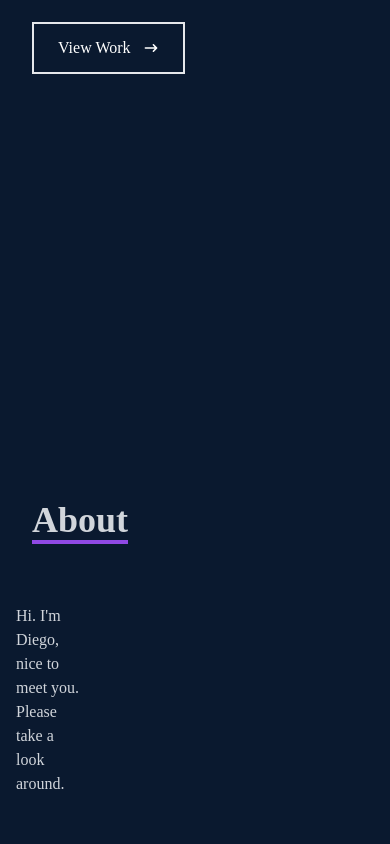
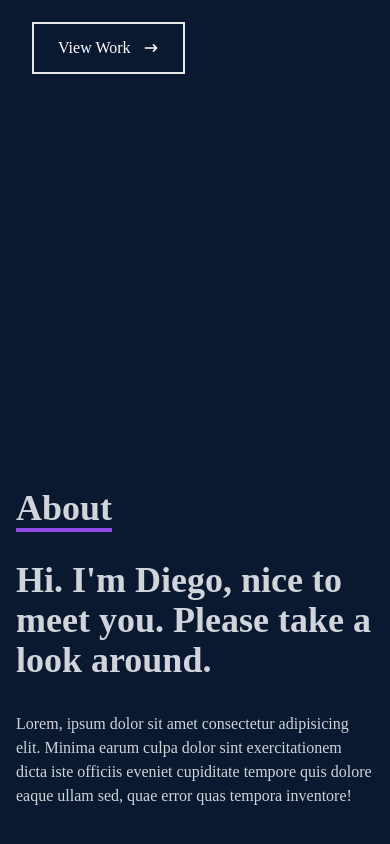
Before and after one commit to diegocallegari96/portfolio-app-react, a React (Create React App) app: page / in a window 390 px wide. Shown: the part 618-1462 px from the top of the page. Built offline with nearby package versions, Linux system fonts and the light colour scheme.

Commit message:
about doneishhhh

```diff
--- a/src/components/About.jsx
+++ b/src/components/About.jsx
@@ -5,18 +5,24 @@ const About = () => {
     <div name='about' className='w-full h-screen bg-[#0a192f] text-gray-300'>
         <div className='flex flex-col justify-center items-center w-full h-full'>
             <div className='max-w-[1000px] w-full px-4 grid grid-cols-2 gap-8'>
-                <div className='sm:text-right pb-8 pl-4'>
-                    <p className='text-4xl font-bold inline border-b-4 border-[#9049e4]'>About</p>
+                <div className='sm:text-right pb-8'>
+                    <p className='text-4xl font-bold inline border-b-4 border-[#9049e4]'>
+                        About
+                    </p>
+                </div>
+                <div></div>
+                </div>
+            <div className='max-w-[1000px] w-full grid sm:grid-cols-2 gap-8 px-4'>
+                <div className='sm:text-right text-4xl font-bold'>
+                    <p>Hi. I'm Diego, nice to meet you. Please take a look around.</p>
                 </div>
                 <div>
+                    <p> Lorem, ipsum dolor sit amet consectetur adipisicing elit.
+                         Minima earum culpa dolor sint exercitationem dicta iste officiis
+                         eveniet cupiditate tempore quis dolore eaque ullam sed, quae error quas tempora inventore!</p>
+                </div>
+            </div>
 
-                </div>
-            <div className='max-w-[1000px] w-full grid grid-cols-2 gap-8'>
-    <div>
-        <p>Hi. I'm Diego, nice to meet you. Please take a look around.</p>
-    </div>
-            </div>
-            </div>
         </div>
     </div>
   )
```
